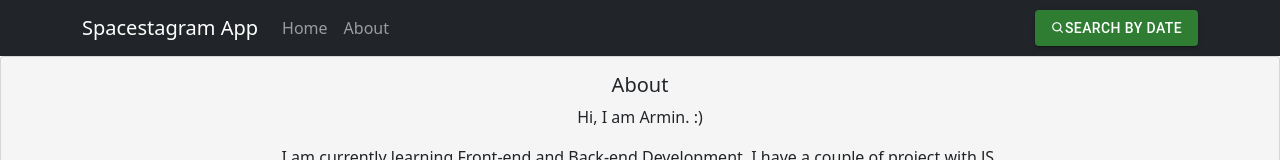
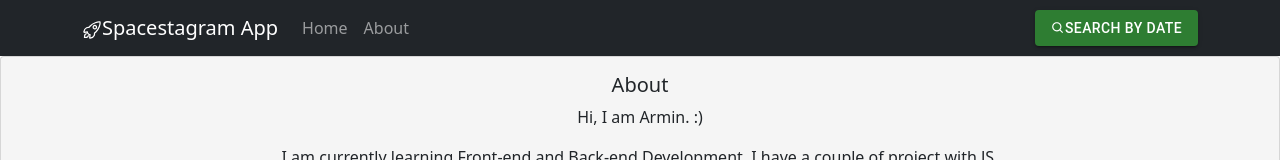
Before and after one commit to armin20/Spacestagram, a React (Create React App) app: page /About in a window 1280 px wide. Shown: the top 160 px of the page. Built offline with nearby package versions, Linux system fonts and the light colour scheme; no server answers.

Commit message:
final version

```diff
--- a/src/App.js
+++ b/src/App.js
@@ -1,9 +1,14 @@
+/*
+Armin Sharifiyan
+*/
+
 import { useEffect, useState } from "react";
 import { Switch, Route, Redirect } from "react-router-dom";
 import { Button } from "@mui/material";
 import { Form, FormControl, Container, Navbar, Nav } from "react-bootstrap";
 import { BiSearch } from "react-icons/bi";
 import { MdOutlineClear } from "react-icons/md";
+import { IoRocketOutline } from "react-icons/io5";
 import "bootstrap/dist/css/bootstrap.css";
 import "./App.css";
 import DataManager from "./Components/DataManager";
@@ -53,7 +58,10 @@ function App() {
     <div className="App">
       <Navbar collapseOnSelect expand="lg" bg="dark" variant="dark">
         <Container>
-          <Navbar.Brand href="/">Spacestagram App</Navbar.Brand>
+          <Navbar.Brand href="/">
+            <IoRocketOutline />
+            Spacestagram App
+          </Navbar.Brand>
           <Navbar.Toggle aria-controls="responsive-navbar-nav" />
           <Navbar.Collapse id="responsive-navbar-nav">
             <Nav className="me-auto">
@@ -69,7 +77,6 @@ function App() {
                   value={date}
                   onChange={(e) => handleUnChange(e.target.value)}
                 />
-
                 <Button
                   variant="contained"
                   color="success"
--- a/src/Components/About.js
+++ b/src/Components/About.js
@@ -1,3 +1,7 @@
+/*
+Armin Sharifiyan
+*/
+
 import { Card, Button } from "react-bootstrap";
 
 export default function About() {
--- a/src/Components/CardComponent.js
+++ b/src/Components/CardComponent.js
@@ -1,3 +1,7 @@
+/*
+Armin Sharifiyan
+*/
+
 import {
   Card,
   CardMedia,
--- a/src/Components/NotFound.js
+++ b/src/Components/NotFound.js
@@ -1,3 +1,7 @@
+/*
+Armin Sharifiyan
+*/
+
 export default function NotFound() {
   return (
     <>
```
Also changed, not shown: src/Components/DataManager.js (+6 -3 lines).
